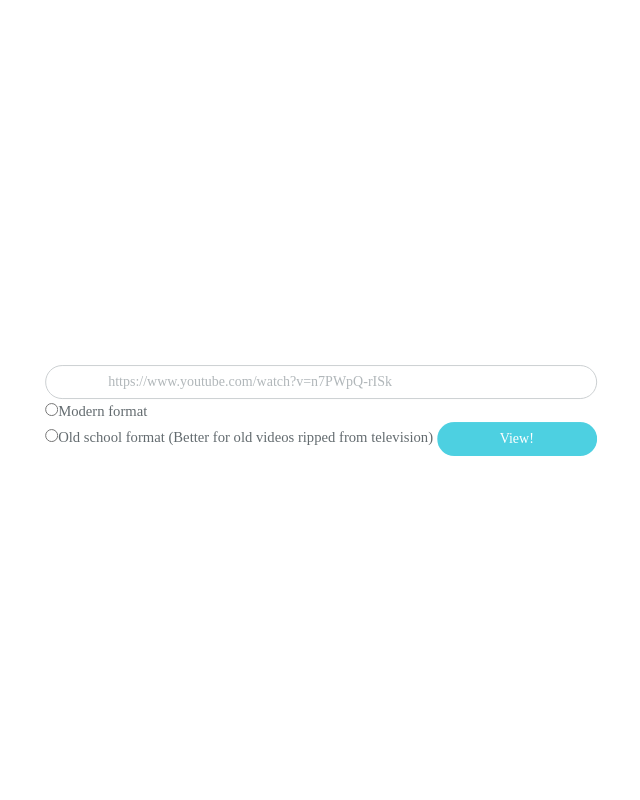
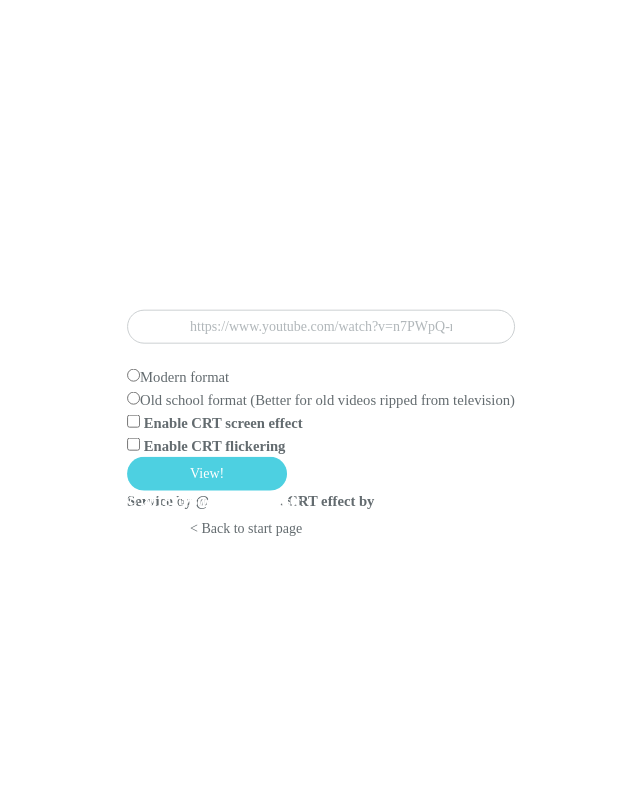
Before and after one commit to Buddhalow/cathodify, a PHP site: page /?flickering=1 in a window 1280 px wide. Shown: the whole page, without its empty margins (319-959 px from the left). Run offline with PHP 8.4, Linux system fonts and the light colour scheme.

Commit message:
Made flickering optional

```diff
--- a/css/crt.css
+++ b/css/crt.css
@@ -41,7 +41,9 @@
   opacity: 0;
   z-index: 2;
   pointer-events: none;
-  animation: flicker 0.05s infinite;
   height: 1000pt;
   width: 1300pt;
 }
+.crt-flickering::after {
+  animation: flicker 0.05s infinite;
+}
--- a/index.php
+++ b/index.php
@@ -19,7 +19,7 @@
     <head>
         <?php if(!isset($_GET['url'])):?> <link rel="stylesheet" href="/css/app.css"><?php endif;?>
         <link rel="stylesheet" href="/css/style.css">
-        <?php if (isset($_GET['url'])):?>
+        <?php if (isset($_GET['url']) && $_GET['crt'] == '1'):?>
         <link rel="stylesheet" href="/css/crt.css"><?php endif;?>
         <meta property="og:title" content="Cathodify" />
         <meta property="og:type" content="website" />
@@ -28,7 +28,7 @@
         <meta property="og:url" content="<?php echo $actual_link?>" />
         <meta property="og:image" content="<?php echo (isset($_SERVER['HTTPS']) ? "https" : "http") . "://$_SERVER[HTTP_HOST]"?>/images/tv.jpg">
     </head>
-    <body class="crt" style="margin: 0pt; padding: 0pt">
+    <body class="crt <?php if ($_GET['flickering'] == '1'):?>crt-flickering<?php endif;?>" style="margin: 0pt; padding: 0pt">
         <?php if (isset($_GET['url'])): ?>
         <div style="position: relative">
 
@@ -37,19 +37,21 @@
                 <iframe  <?php if ($_GET['format'] == 'oldschool'):?> width="1300" height="1215" style="position: absolute; left: 150pt; top: 28pt; opacity: 0.9" <?php else: ?> width="1000" height="755" style="position: absolute; left: 250pt; top: 200pt;" <?php endif; ?> src="<?php echo $url ?>?playsinline=1" frameborder="0" allow="encrypted-media"></iframe>
             </div>
             <img src="/images/tv_overlay.png" style="pointer-events: none; position: absolute; left: 0pt; top: 0pt; z-index: 9000">
-            <a class="btn btn-default" href="/">&lt; Back to start page</a>
+
         </div>
         <?php else: ?>
         <form style="position: absolute; left: 50%; top: 50%; transform: translate(-50%, -50%)" method="GET" action="/">
             <label for="url" class="label">Enter YouTube URL</label>
-            <input type="url" name="url" class="form-control" placeholder="https://www.youtube.com/watch?v=n7PWpQ-rISk">
+            <input type="url" name="url" class="form-control" placeholder="https://www.youtube.com/watch?v=n7PWpQ-rISk"><br>
 
             <input type="radio" name="format" value="modern">Modern format<br>
-            <input type="radio" name="format" value="oldschool">Old school format (Better for old videos ripped from television)
-
+            <input type="radio" name="format" value="oldschool">Old school format (Better for old videos ripped from television)<b></br>
+            <input type="checkbox" name="crt" value="1"> Enable CRT screen effect<br>
+            <input type="checkbox" name="flicker" value="1"> Enable CRT flickering<br>
             <button class="btn btn-primary" type="submit">View!</button>
         </form>
         <?php endif; ?>
-        <footer style="position: fixed; z-index: 10000; color: white ">&copy; 2018 <a href="https://buddhalow.se" target="_blank"><img style="display: inline-block; filter: invert(1); width: 10pt" src="/images/logo.svg">Buddhalow Music</a></footer>
+        <footer style="position: fixed; z-index: 10000; color: white ">&copy; 2018 <a href="https://buddhalow.se" target="_blank"><img style="display: inline-block; filter: invert(1); width: 10pt" src="/images/logo.svg">Buddhalow Music</a> <a class="btn btn-default" href="/">&lt; Back to start page</a></footer>
+       <footer>Service by @<a href="https://buddhalow.se">Buddhalow</a>. CRT effect by <a href="http://aleclownes.com/2017/02/01/crt-display.html">@aleclownes</a> </footer>
     </body>
 </html>
```
